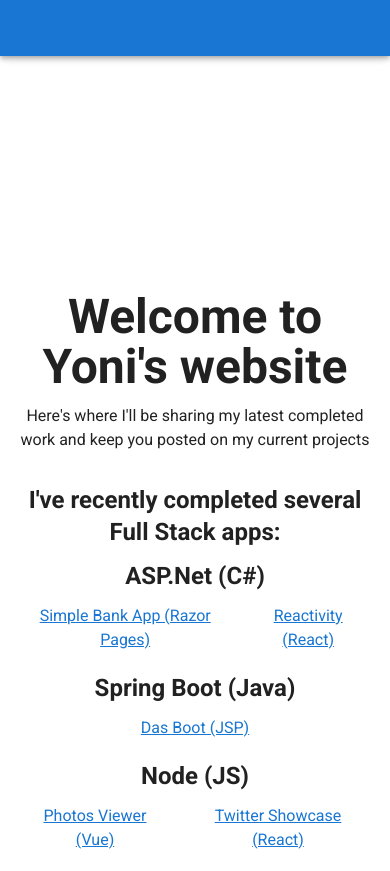
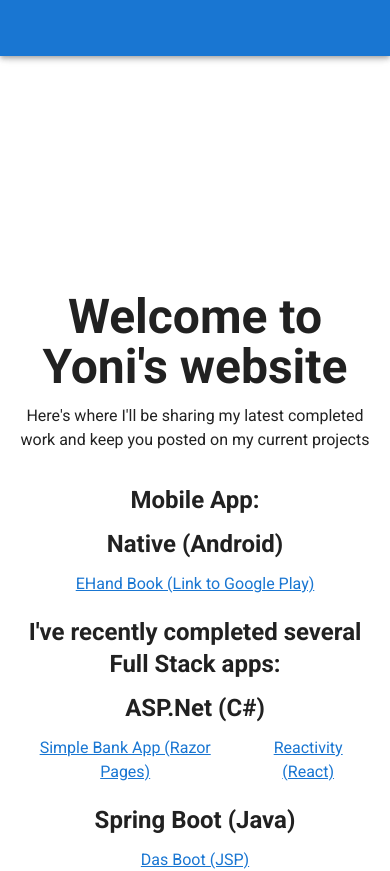
Before and after one commit to jonath23/portfolio, a Vue app: page / in a window 390 px wide. Shown: the top 871 px of the page. Built offline with nearby package versions, Linux system fonts and the light colour scheme.

Commit message:
updated phone project

```diff
--- a/src/components/HelloWorld.vue
+++ b/src/components/HelloWorld.vue
@@ -18,6 +18,24 @@
           Here's where I'll be sharing my latest completed work and keep you
           posted on my current projects
         </p>
+      </v-flex>
+      <v-flex mb-5 xs12>
+        <h2 class="headline font-weight-bold mb-3">
+          Mobile App:
+        </h2>
+        <h3 class="headline font-weight-bold mb-3">Native (Android)</h3>
+
+        <v-layout justify-center>
+          <a
+            v-for="(next, i) in completedMobileAppProjects"
+            :key="i"
+            :href="next.href"
+            class="subheading mx-4"
+            target="_blank"
+          >
+            {{ next.text }}
+          </a>
+        </v-layout>
       </v-flex>
 
       <v-flex mb-5 xs12>
@@ -174,6 +192,12 @@ export default {
           "https://www.youracclaim.com/badges/aa48e7ef-b267-4327-99e8-0f20bcc527b2",
       },
     ],
+    completedMobileAppProjects: [
+      {
+        text: "EHand Book (Link to Google Play)",
+        href: "https://play.google.com/store/apps/details?id=com.tccny",
+      },
+    ],
     completedFullStackJavaProjects: [
       {
         text: "Das Boot (JSP)",
```
